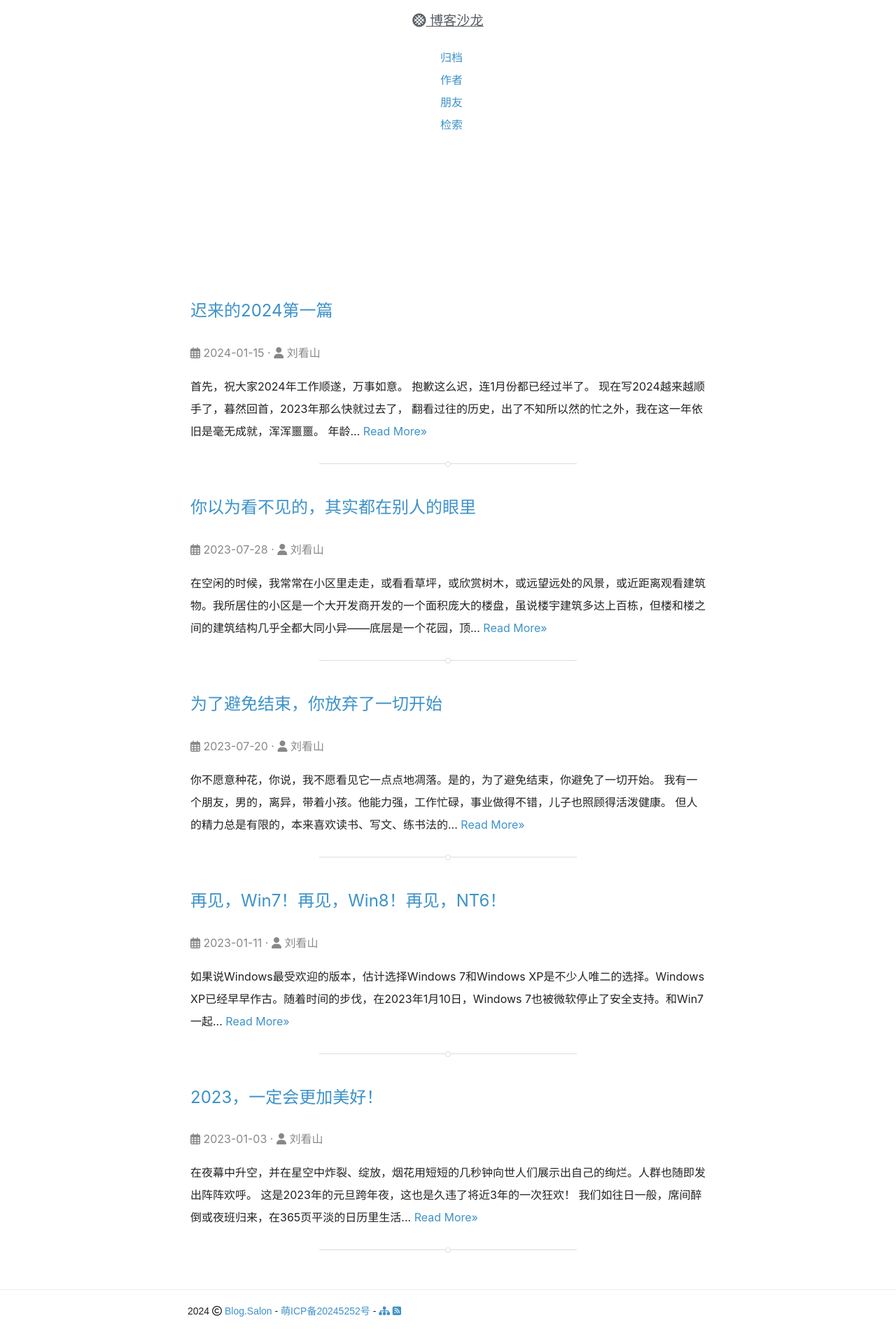
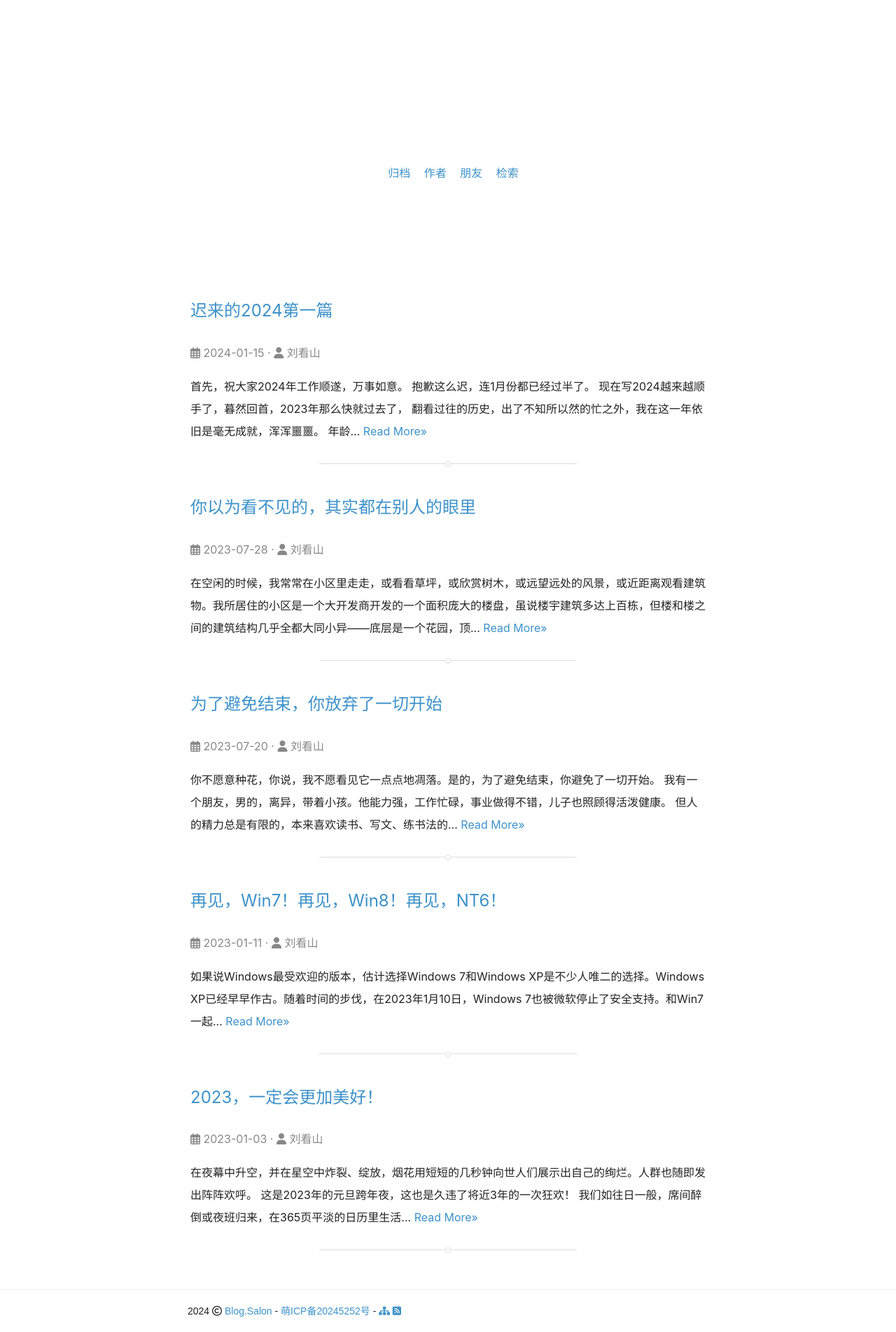
Before and after one commit to bearfm/bearfm.github.io, a Jekyll site: the page built from index.html, in a window 1280 px wide. Shown: the whole page at 70% size. Built offline with Jekyll 4.4.1, drawn with Linux system fonts in a browser that asks for light colours; nearby versions of some CDN libraries; the list of posts is cut into pages by our own code; comment, search, counter and statistics services are not loaded.

Commit message:
更新样式

```diff
--- a/_includes/head.html
+++ b/_includes/head.html
@@ -13,7 +13,7 @@
   <link rel="dns-prefetch" href="//china.s3.bitiful.net">
   <link rel="stylesheet" href="//lib.baomitu.com/font-awesome/6.5.1/css/all.min.css">
   <link rel="stylesheet" href="//lib.baomitu.com/pure/3.0.0/pure.min.css" integrity="sha512-aj3VPef4Ml4KewQvoJ5b6yBRV1/tPdn7Qa0+jMccMgDFIN04PJCgWssA3RaoQDXLHGUYX2EMRRgeGK4n6duuZA==" crossorigin="anonymous">
-  <link rel="stylesheet" href="/style.css?v=0.7">
+  <link rel="stylesheet" href="/style.css?v=0.8">
   <link rel="alternate" type="application/atom+xml" title="RSS of 博客沙龙(blog.salon)" href="//blog.salon/feed.xml">
   {% feed_meta %}
 </head>
--- a/_includes/navigation.html
+++ b/_includes/navigation.html
@@ -1,14 +1,14 @@
 <div class="header">
     <div class="pure-menu brand">
-        <a class="pure-menu-heading logo" title="博客沙龙(blog.salon)" href="https://blog.salon"><i class="fa-solid fa-stroopwafel"></i> 博客沙龙</a>
+        <a class="pure-menu-heading logo" title="博客沙龙(blog.salon)" href="https://blog.salon"><h1>>mumu.meme<</h1></a>
 		<h1 class="none">博客沙龙(blog.salon)</h1>
     </div>
-    <div class="pure-menu nav">
-        <ul class="pure-menu-list pure-menu-heading">
-            <li class="pure-menu-item pcacup"><a href="{{ '/archive' | prepend: site.baseurl }}">归档</a></li>
-            <li class="pure-menu-item pcacup"><a href="{{ '/about' | prepend: site.baseurl }}">作者</a></li>
-            <li class="pure-menu-item pcacup"><a href="{{ '/friend' | prepend: site.baseurl }}">朋友</a></li>
-			<li class="pure-menu-item pcacup"><a href="{{ '/search' | prepend: site.baseurl }}">检索</a></li>
+    <div class="pure-menu-horizontal nav">
+        <ul class="pure-menu-list">
+            <li class="pure-menu-item p-left"><a href="{{ '/archive' | prepend: site.baseurl }}">归档</a></li>
+            <li class="pure-menu-item p-left"><a href="{{ '/about' | prepend: site.baseurl }}">作者</a></li>
+            <li class="pure-menu-item p-left"><a href="{{ '/friend' | prepend: site.baseurl }}">朋友</a></li>
+			<li class="pure-menu-item p-left"><a href="{{ '/search' | prepend: site.baseurl }}">检索</a></li>
         </ul>
     </div>
 </div>
--- a/style.css
+++ b/style.css
@@ -8,11 +8,10 @@
 .left{float:left}
 .right{float:right}
 .header{text-align:center;height:400px;background:transparent url("") 0 0 no-repeat;background-size:cover;background-position:center}
-.brand{}
-.nav{}
-.nav:afte,.nav:before{content:'';display:block;width:100%;height:1px;background:linear-gradient(to right,transparent 0,#000 50%,transparent 100%)}
-.logo{font-size:120%}
-.pcacup{padding-left:10px}
+.brand{padding:5rem 1.6rem 2rem}
+.nav{margin:0 auto 20px;max-width:800px;border-top:solid 1px;border-bottom:solid 1px;border-image:linear-gradient(to right,rgba(255,255,255,0) 0,#fff 50%,rgba(255,255,255,0) 100%) 1}
+.logo{font-size:120%;color:#fff}
+.p-left{padding-left:15px}
 .content{margin:0 auto;padding:0 2em;max-width:800px}
 .content .content-title{margin:50px 0 20px 0;font-weight:300;color:#888}
 .content .content-title a{color:#222;font-weight:700}
```
Also changed, not shown: _layouts/page.html (+3 -5 lines), _layouts/post.html (+7 -9 lines).
